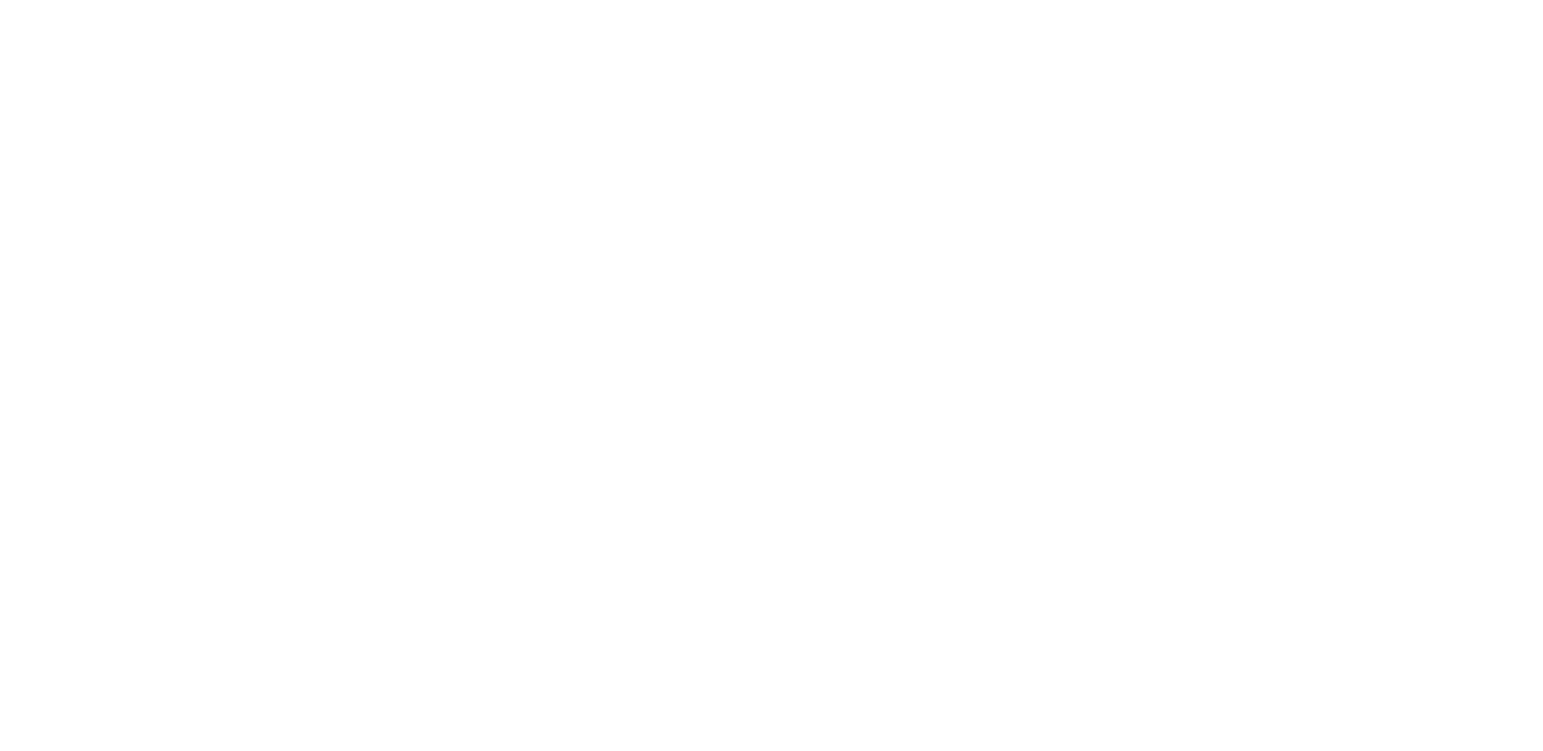
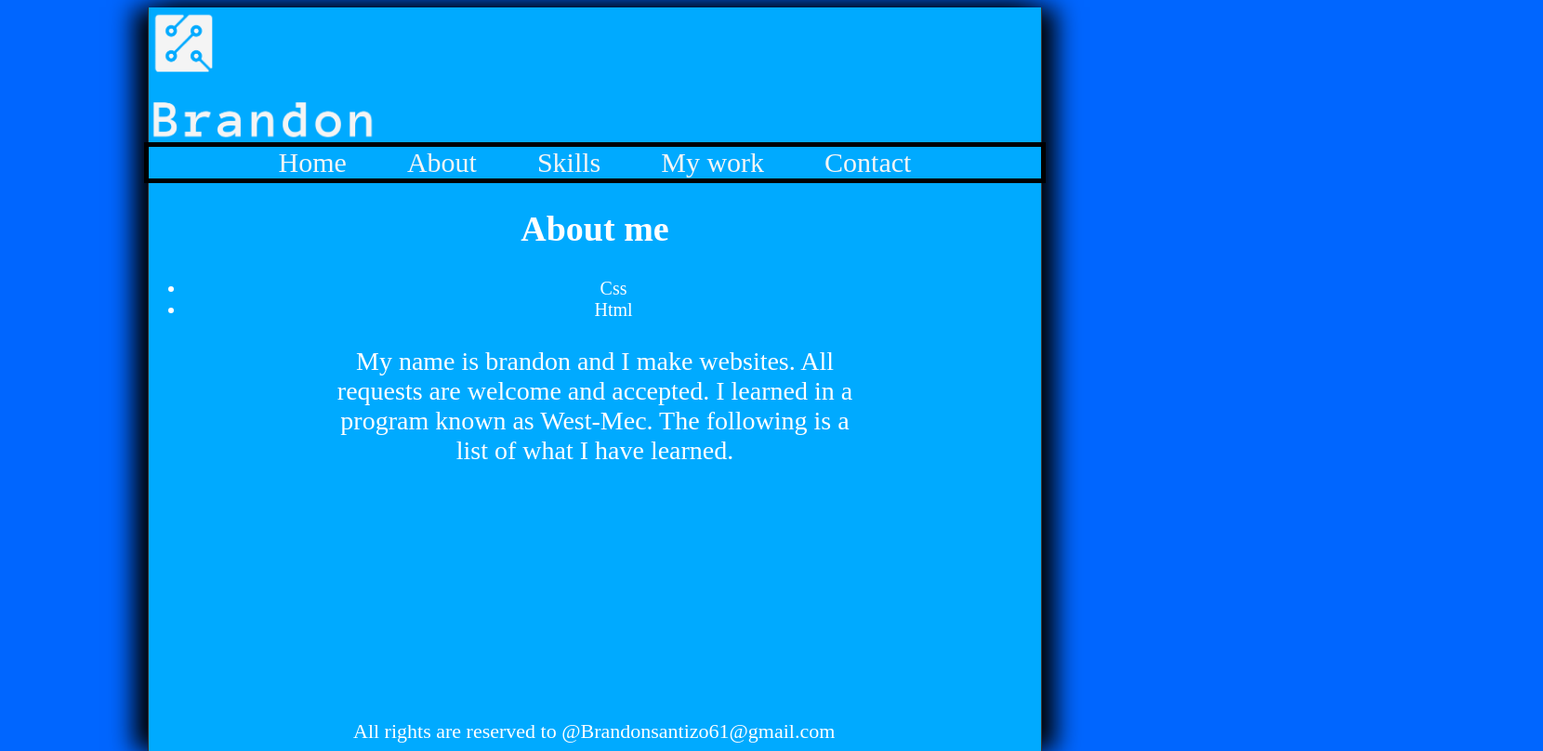
Before and after one commit to bsantizo722/Brandon-porftolio, a plain HTML site: page port-about.html in a window 1280 px wide. Shown: the whole page at 93% size, 1660 px wide, since content can reach past the window. Drawn offline with Linux system fonts and the light colour scheme.

Commit message:
added and replaced logo
added and replaced logo and added shadow boxes

```diff
--- a/index.html
+++ b/index.html
@@ -3,15 +3,15 @@
 <head>
     <title>Brandon Santizo</title>
     <meta charset="utf-8">
-    <link href="" rel="stylesheet"/>
-    <link href=""" rel="stylesheet"/>
+    <link href="port_home.css" rel="stylesheet"/>
+    <link href="port_layout.css"" rel="stylesheet"/>
 
 </head>
 
 <body>
     <header>
-        <a href="" ><img src="" alt="" height=""
-        width=""/></a>
+        <a href="index.html" ><img src="logo_transparent2.png" alt="logo" height="150px"
+        width="250px"/></a>
         <nav class="horizontal">
             <div class="row">
                 <a href="index.html">Home</a>
@@ -36,7 +36,6 @@
     <footer>
         All rights are reserved to @Brandonsantizo61@gmail.com
     </footer>
-
 </body>
 
 </html>
--- a/port-about.html
+++ b/port-about.html
@@ -0,0 +1,50 @@
+<!DOCTYPE html>
+<html>
+<head>
+    <!--
+        Brandon's online portfolio
+        Author: Brandon santizo
+        Date: 11/05/19
+    -->
+    <title>Brandon santizo</title>
+    <meta charset="utf-8" />
+    <link rel="icon" type="image" href="logo2.png" />
+    <link href="port_home.css" rel="stylesheet" />
+    <link href="port_layout.css" rel="stylesheet"/>
+
+</head>
+
+<body>
+    <header>
+        <a href="index.html"><img src="logo_transparent2.png" alt="logo"
+        height="150px" width="250px"/></a>
+        <nav class="horizontal">
+            <div class="row">
+                <a href="index.html">Home</a>
+                <a href="port-about.html">About</a>
+                <a href="port-skills.html">Skills</a>
+                <a href="port-Work.html">My work</a>
+                <a href="port-Contact.html">Contact</a>
+            </div>
+        </nav>
+    </header>
+
+    <article>
+        <h1>About me</h1>
+        <ul>
+            <li>Css</li>
+            <li>Html</li>
+        </ul>
+        <p> My name is brandon and I make websites. All requests are welcome and accepted. I learned in a program known as West-Mec.
+            The following is a list of what I have learned.
+        </p>
+
+    </article>
+
+    <footer>
+            All rights are reserved to @Brandonsantizo61@gmail.com
+    </footer>
+
+</body>
+
+</html>
--- /dev/null
+++ b/port_home.css
@@ -0,0 +1,76 @@
+@charset "utf-8";
+/*
+    Portfolio home page CSS
+    Author: Brandon Santizo
+    Date: 11/05/19
+*/
+div.row{
+    outline: 5px solid black;
+}
+html{
+    background-color: rgb(0, 102, 255);
+    height: 100%;
+}
+body{
+    background-color: rgb(0, 170, 255);
+    color: white;
+    height: 100%;
+    font-size: 20px;
+    width: 95%;
+    min-width: 640px;
+    max-width: 960px;
+    margin-left: auto;
+    margin-right: auto;
+}
+
+img{
+    display: block;
+}
+article img{
+    margin-left: 350px;
+    margin-right: 350px;
+}
+article ul{
+    text-align: center;
+}
+a{
+    font-size: 30px;
+}
+nav.horizontal{
+    text-decoration: none;
+    text-align: center;
+}
+nav.horizontal a{
+    margin: 30px;
+}
+nav.horizontal a:visited, nav a:link{
+    color:whitesmoke;
+    text-decoration: none;
+}
+nav.horizontal a:hover, nav a:active{
+    text-decoration: none;
+    color: black;
+}
+nav.horizontal ul{
+    text-decoration: none;
+    color: black;
+    text-align: center;
+}
+h1{
+    text-align: center;
+    font-size: 38px;
+}
+p{
+    text-align: center;
+    margin-left: 200px;
+    margin-right: 200px;
+    font-size: 28px;
+}
+footer{
+    position: absolute;
+    bottom: 0%;
+    width: 100%;
+    font-size: 22px;
+    margin-right: 350px;
+    margin-left: 220px;
+}
--- /dev/null
+++ b/port_layout.css
@@ -0,0 +1,14 @@
+@charset "utf-8";
+
+
+
+
+
+
+
+body{
+    border-left: 1px solid rgb(51, 51, 51);
+    border-right: 1px solid rgb(51, 51, 51);
+    box-shadow: rgb(0, 0, 0) 15px 0px 25px,
+                   rgb(0, 0, 0) -15px 0px 25px;
+ }
```
Also changed, not shown: port-contact.html (+6 -0 lines), port-skills.html (+46 -0 lines), port-work.html (+46 -0 lines).
